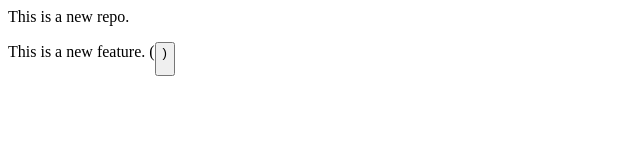
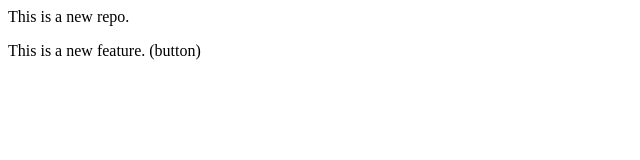
Before and after one commit to Rajkaran-08/localrepo, a plain HTML site: page index.html in a window 1280 px wide. Shown: the full height of the page, 0-640 px from the left. Drawn offline with Linux system fonts and the light colour scheme.

Commit message:
Corrected the button

```diff
--- a/index.html
+++ b/index.html
@@ -1,2 +1,2 @@
 <p>This is a new repo.</p>
-<p>This is a new feature. (<button>)</p>
+<p>This is a new feature. (button) </p>
```
